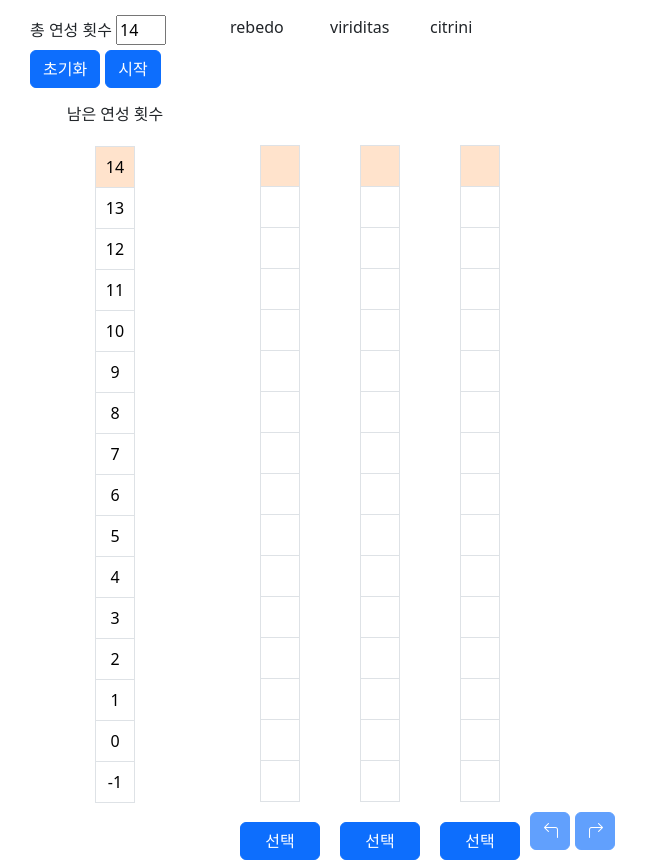
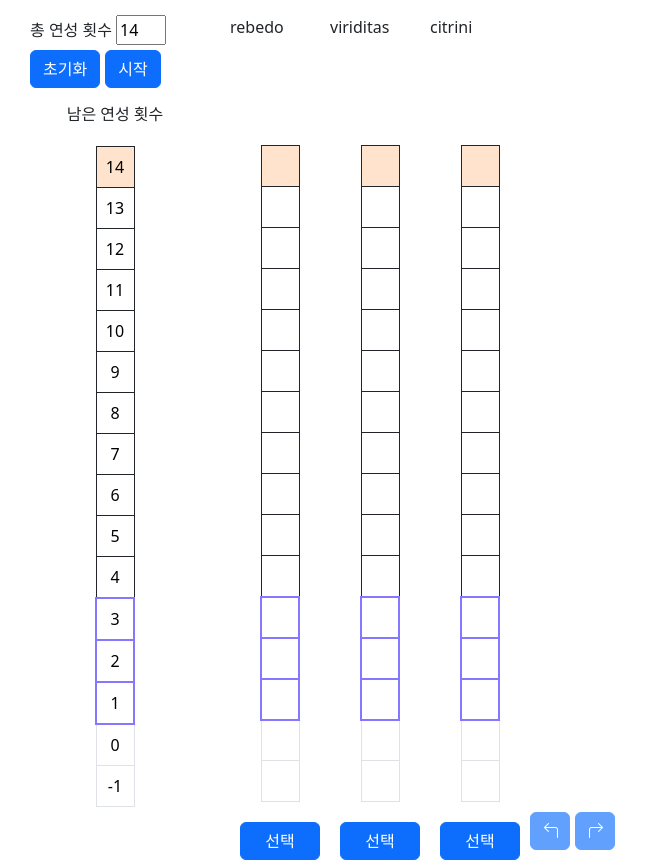
Before and after one commit to JeongHoK/elixir-front, a Vue app: page / in a window 1280 px wide. Shown: the whole page, without its empty margins (0-648 px from the left). Built offline with nearby package versions, Linux system fonts and the light colour scheme.

Commit message:
Upd: 연성 횟수 표 가독성 향상

```diff
--- a/src/views/Elixir.vue
+++ b/src/views/Elixir.vue
@@ -15,7 +15,9 @@
                 <table class="table table-bordered table-custom">
                     <tbody>
                         <tr v-for="(i, index) in list" v-bind:key="index">
-                            <td :class="{'bg-custom' : index === this.elixirDto.ductilityCount }">{{ i }}</td>
+                            <td :class="{'bg-custom' : index === this.elixirDto.ductilityCount
+                        , 'border-ductility-custom' : list.length - 5  > index
+                        , 'border-seal-ductility-custom' : list.length - 5 <= index && list.length - 2 > index}">{{ i }}</td>
                         </tr>
                     </tbody>
                 </table>
@@ -27,7 +29,11 @@
             <table class="table table-bordered table-custom">
                 <tbody>
                     <tr v-for="(i, index) in elixirDto.wisePersons.rebedo" v-bind:key="index">
-                        <td :class="{'bg-order-custom' : i === 3 && elixirDto.selectWisePerson === 'rebedo', 'bg-chaos-custom' : i === 6 && elixirDto.selectWisePerson !== 'rebedo', 'bg-custom' : index === this.elixirDto.ductilityCount}">{{ i }}</td>
+                        <td :class="{'bg-order-custom' : i === 3 && elixirDto.selectWisePerson === 'rebedo'
+                        , 'bg-chaos-custom' : i === 6 && elixirDto.selectWisePerson !== 'rebedo'
+                        , 'bg-custom' : index === this.elixirDto.ductilityCount
+                        , 'border-ductility-custom' : list.length - 5  > index
+                        , 'border-seal-ductility-custom' : list.length - 5 <= index && list.length - 2 > index}">{{ i }}</td>
                     </tr>
                 </tbody>
             </table>
@@ -41,7 +47,11 @@
             <table class="table table-bordered table-custom">
                 <tbody>
                     <tr v-for="(i, index) in elixirDto.wisePersons.viriditas" v-bind:key="index">
-                        <td :class="{'bg-order-custom' : i === 3 && elixirDto.selectWisePerson === 'viriditas', 'bg-chaos-custom' : i === 6 && elixirDto.selectWisePerson !== 'viriditas', 'bg-custom' : index === this.elixirDto.ductilityCount}">{{ i }}</td>
+                        <td :class="{'bg-order-custom' : i === 3 && elixirDto.selectWisePerson === 'viriditas'
+                        , 'bg-chaos-custom' : i === 6 && elixirDto.selectWisePerson !== 'viriditas'
+                        , 'bg-custom' : index === this.elixirDto.ductilityCount
+                        , 'border-ductility-custom' : list.length - 5  > index
+                        , 'border-seal-ductility-custom' : list.length - 5 <= index && list.length - 2 > index}">{{ i }}</td>
                     </tr>
                 </tbody>
             </table>
@@ -55,7 +65,11 @@
             <table class="table table-bordered table-custom">
                 <tbody>
                     <tr v-for="(i, index) in elixirDto.wisePersons.citrini" v-bind:key="index">
-                        <td :class="{'bg-order-custom' : i === 3 && elixirDto.selectWisePerson === 'citrini', 'bg-chaos-custom' : i === 6 && elixirDto.selectWisePerson !== 'citrini', 'bg-custom' : index === this.elixirDto.ductilityCount}">{{ i }}</td>
+                        <td :class="{'bg-order-custom' : i === 3 && elixirDto.selectWisePerson === 'citrini'
+                         , 'bg-chaos-custom' : i === 6 && elixirDto.selectWisePerson !== 'citrini'
+                         , 'bg-custom' : index === this.elixirDto.ductilityCount
+                        , 'border-ductility-custom' : list.length - 5  > index
+                        , 'border-seal-ductility-custom' : list.length - 5 <= index && list.length - 2 > index}">{{ i }}</td>
                     </tr>
                 </tbody>
             </table>
@@ -218,4 +232,7 @@ export default {
   .table-custom .bg-order-custom { background-color: rgba(0, 117, 250, 0.247); }
 
   .table-custom .bg-chaos-custom { background-color: rgba(233, 186, 240, 0.712); }
+
+  .table-custom .border-ductility-custom { border: 1px solid #212529; }
+  .table-custom .border-seal-ductility-custom { border: 2px solid #8577ff; }
   </style>
```
